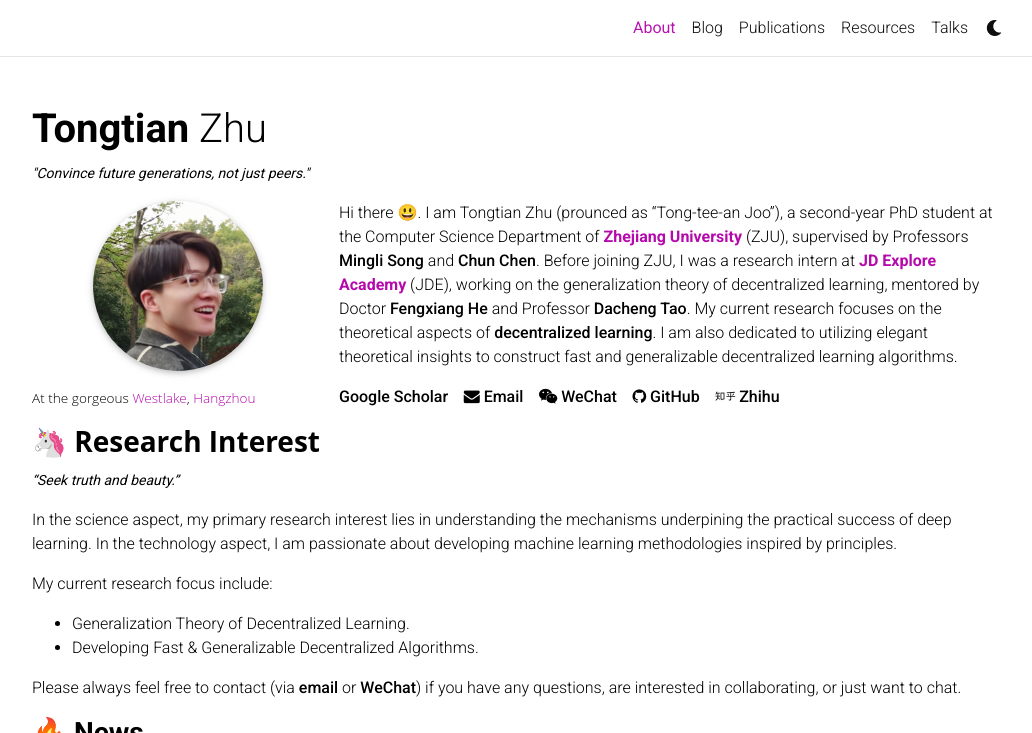
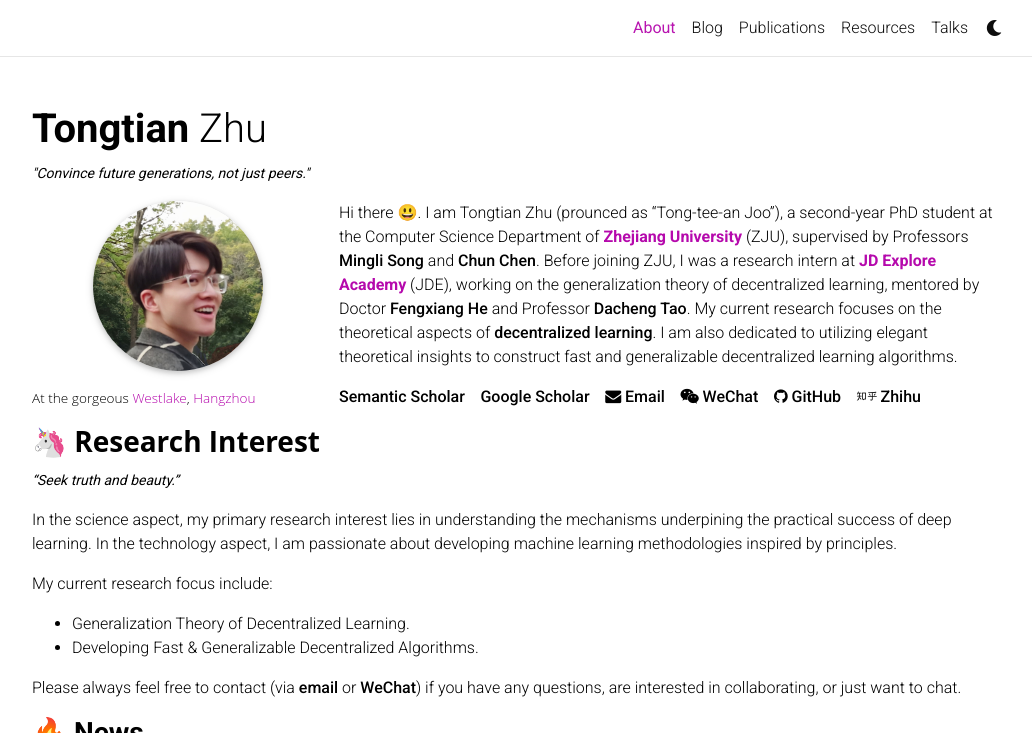
Before and after one commit to Raiden-Zhu/Raiden-Zhu.github.io, a Jekyll site: the page built from _pages/about.md, in a window 1280 px wide and 900 px high, cut to the strip 0-733 px from the top of the window. Shown: the whole strip, without its empty margins (123-1155 px from the left). Built offline with Jekyll 4.4.1, drawn with Linux system fonts in a browser that asks for light colours; full-size pictures stand in for the smaller copies a plugin makes; comment, search, counter and statistics services are not loaded; a style sheet for code colours, icons or effects is not loaded.

Commit message:
Update about.md

```diff
--- a/_pages/about.md
+++ b/_pages/about.md
@@ -22,7 +22,7 @@
 Before joining ZJU, I was a research intern at [<span style="font-weight: bold; color: #B509AC;">JD Explore Academy</span>](https://corporate.jd.com/) (JDE), working on the generalization theory of decentralized learning,  mentored by Doctor [**Fengxiang He**](https://fengxianghe.github.io/) and Professor [**Dacheng Tao**](https://www.sydney.edu.au/engineering/about/our-people/academic-staff/dacheng-tao.html).
 My current research focuses on the theoretical aspects of **decentralized learning**. I am also dedicated to utilizing elegant theoretical insights to construct fast and generalizable decentralized learning algorithms.
 
-<i class="ai ai-google-scholar"></i> [**Google Scholar**](https://scholar.google.com/citations?user=QvBDUsIAAAAJ&hl=en) &nbsp;&nbsp; <!--<i class="fa fa-twitter"></i> [**Twitter**](https://twitter.com/Raiden13238619/) &nbsp;&nbsp;--> <i class="fa fa-envelope"></i> [**Email**](mailto:raiden@zju.edu.cn) &nbsp;&nbsp; <i class="fa fa-weixin"></i> [**WeChat**](https://raw.githubusercontent.com/Raiden-Zhu/Raiden-Zhu.github.io/master/assets/img/WeChat_QR_code.jpg) &nbsp;&nbsp;  <i class="fa fa-github"></i> [**GitHub**](https://github.com/Raiden-Zhu) &nbsp;&nbsp; <i class="fab fa-zhihu"></i> [**Zhihu**](https://www.zhihu.com/people/you-li-70-94)
+<i class="fa-solid fa-book-open-cover"></i> [**Semantic Scholar**](https://www.semanticscholar.org/author/Tongtian-Zhu/2173757802) &nbsp;&nbsp; <i class="ai ai-google-scholar"></i> [**Google Scholar**](https://scholar.google.com/citations?user=QvBDUsIAAAAJ&hl=en) &nbsp;&nbsp; <!--<i class="fa fa-twitter"></i> [**Twitter**](https://twitter.com/Raiden13238619/) &nbsp;&nbsp;--> <i class="fa fa-envelope"></i> [**Email**](mailto:raiden@zju.edu.cn) &nbsp;&nbsp; <i class="fa fa-weixin"></i> [**WeChat**](https://raw.githubusercontent.com/Raiden-Zhu/Raiden-Zhu.github.io/master/assets/img/WeChat_QR_code.jpg) &nbsp;&nbsp;  <i class="fa fa-github"></i> [**GitHub**](https://github.com/Raiden-Zhu) &nbsp;&nbsp; <i class="fab fa-zhihu"></i> [**Zhihu**](https://www.zhihu.com/people/you-li-70-94)
 
 <!-- <br/><br/> -->
 
```
